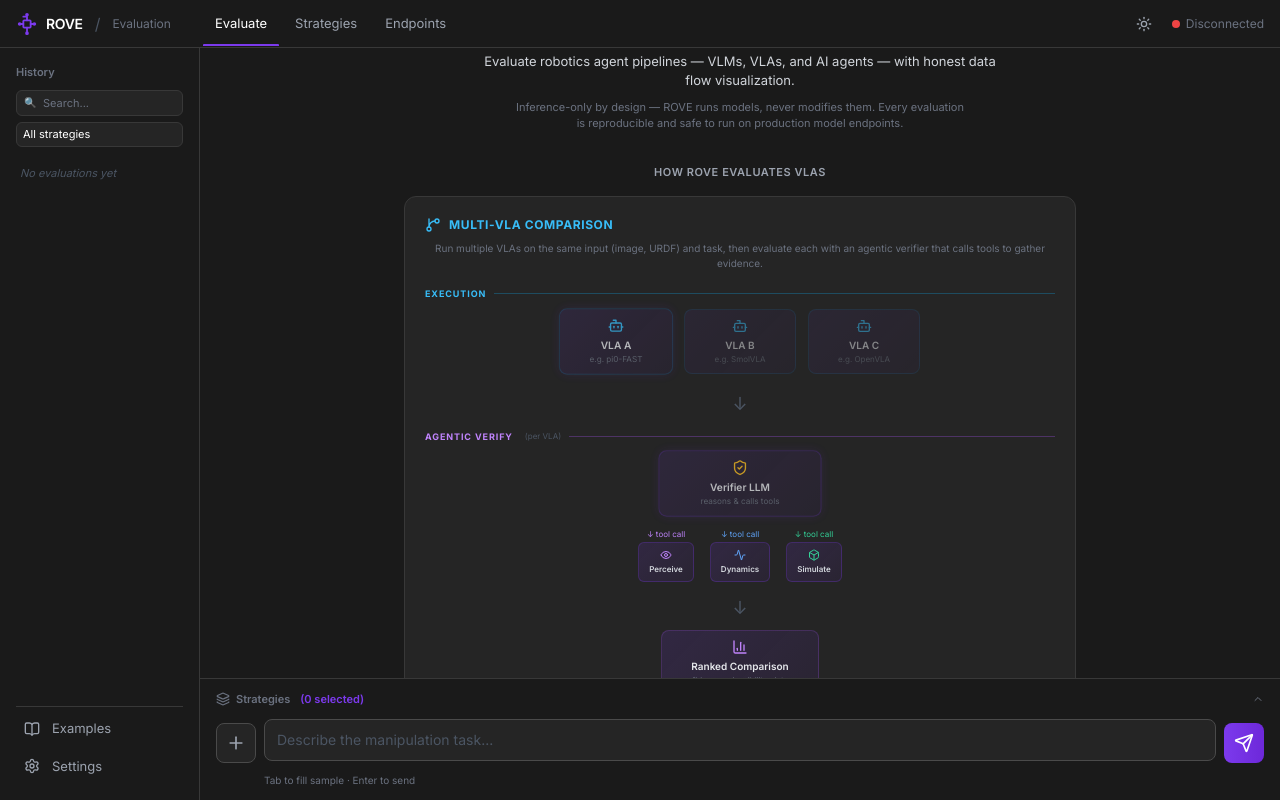
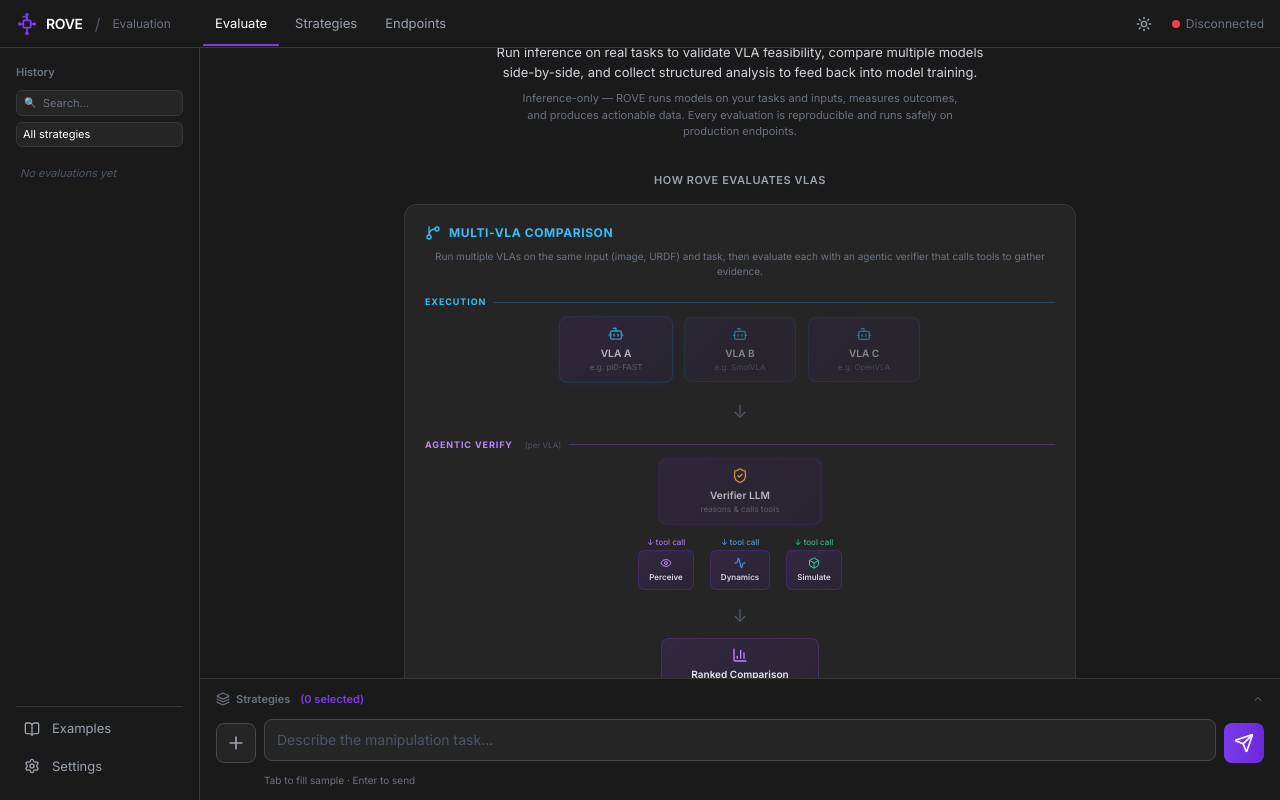
Before and after one commit to niksacdev/rove, a plain HTML site: page frontend/index.html in a window 1280 px wide. Drawn offline with nearby package versions, Linux system fonts and the light colour scheme; files that its build step writes are made by us from their sources; no server answers; files whose address does not match are found by name.

Commit message:
Rewrite welcome tagline to focus on validation and training feedback
Replace defensive language with value proposition: validate VLA
feasibility on real tasks, compare models, collect analysis for
training feedback loops.

Co-Authored-By: Claude Opus 4.6 <noreply@anthropic.com>

```diff
--- a/frontend/index.html
+++ b/frontend/index.html
@@ -127,8 +127,8 @@
             </svg>
           </div>
           <h2 class="text-2xl font-semibold mb-2">Welcome to ROVE</h2>
-          <p class="text-gray-300 text-[13px] max-w-lg mb-2">Evaluate robotics agent pipelines — VLMs, VLAs, and AI agents — with honest data flow visualization.</p>
-          <p class="text-[11px] text-gray-500 max-w-md mb-8">Inference-only by design — ROVE runs models, never modifies them. Every evaluation is reproducible and safe to run on production model endpoints.</p>
+          <p class="text-gray-300 text-[13px] max-w-lg mb-2">Run inference on real tasks to validate VLA feasibility, compare multiple models side-by-side, and collect structured analysis to feed back into model training.</p>
+          <p class="text-[11px] text-gray-500 max-w-md mb-8">Inference-only — ROVE runs models on your tasks and inputs, measures outcomes, and produces actionable data. Every evaluation is reproducible and runs safely on production endpoints.</p>
 
           <!-- How ROVE Evaluates -->
           <p class="text-[11px] text-gray-400 font-semibold mb-4 uppercase tracking-wider">How ROVE Evaluates VLAs</p>
```
